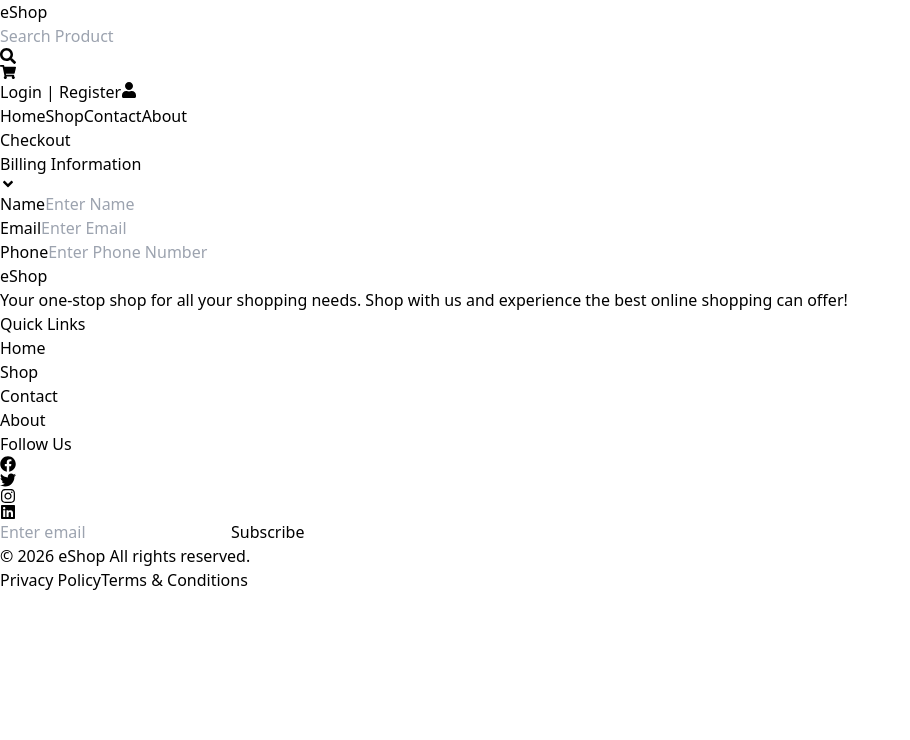
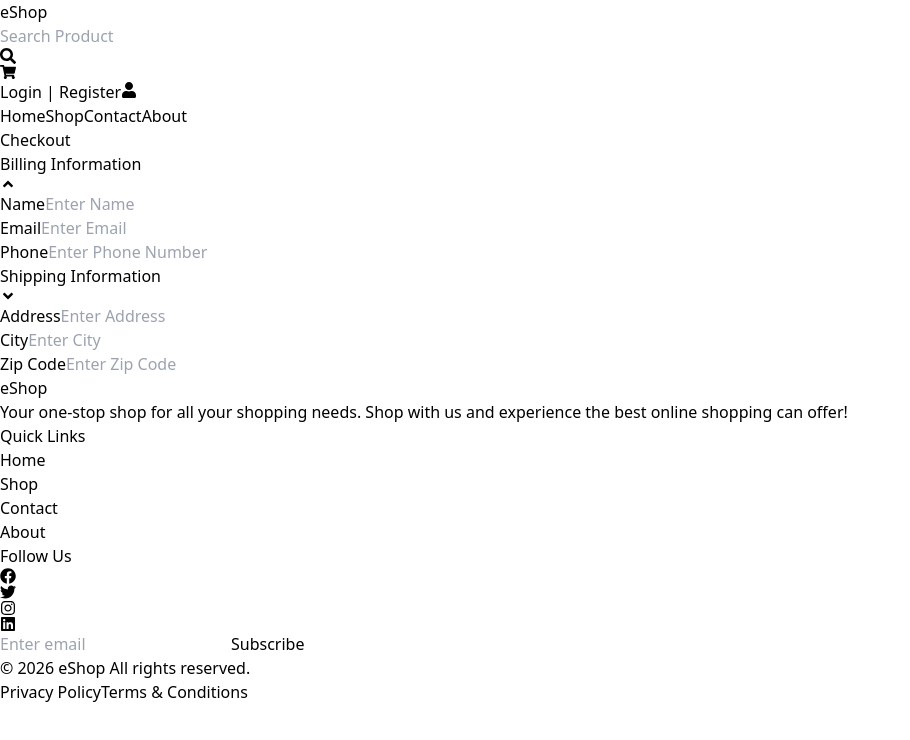
Before and after one commit to wyattraimer/eCommerce, a React (Vite) app: page /checkout in a window 1280 px wide. Shown: the top 740 px of the page, without its empty margins (0-910 px from the left). Built offline with nearby package versions, Linux system fonts and the light colour scheme.

Commit message:
Created shipping info drop down

```diff
--- a/src/pages/Checkout.jsx
+++ b/src/pages/Checkout.jsx
@@ -3,6 +3,7 @@ import { FaAngleDown, FaAngleUp } from "react-icons/fa";
 
 const Checkout = () => {
   const [billingToggle, setBillingToggle] = useState(true);
+  const [shippingToggle, setShippingToggle] = useState(false);
   return (
     <div className="container mx-auto py-8 min-h-96 px-4 md:px-16 lg:px-24">
       <h3 className="text-2xl font-semibold mb-4">Checkout</h3>
@@ -16,7 +17,7 @@ const Checkout = () => {
               <h3 className="text-lg font-semibold mb-2">
                 Billing Information
               </h3>
-              {billingToggle ? <FaAngleDown /> : <FaAngleUp />}
+              {billingToggle ? <FaAngleUp /> : <FaAngleDown />}
             </div>
 
             <div className={`space-y-4 ${billingToggle ? "" : "hidden"}`}>
@@ -29,7 +30,6 @@ const Checkout = () => {
                   className="w-full px-3 py-2 border"
                 />
               </div>
-
               <div>
                 <div>
                   <label className="block text-gray-700">Email</label>
@@ -41,7 +41,6 @@ const Checkout = () => {
                   />
                 </div>
               </div>
-
               <div>
                 <div>
                   <label className="block text-gray-700">Phone</label>
@@ -55,6 +54,53 @@ const Checkout = () => {
               </div>
             </div>
           </div>
+
+          <div className="border p-2 mb-6">
+            <div
+              className="flex items-center justify-between"
+              onClick={() => setShippingToggle(!shippingToggle)}
+            >
+              <h3 className="text-lg font-semibold mb-2">
+                Shipping Information
+              </h3>
+              {shippingToggle ? <FaAngleUp /> : <FaAngleDown />}
+            </div>
+
+            <div className={`space-y-4 ${shippingToggle ? "" : "hidden"}`}>
+              <div>
+                <label className="block text-gray-700">Address</label>
+                <input
+                  type="text"
+                  name="address"
+                  placeholder="Enter Address"
+                  className="w-full px-3 py-2 border"
+                />
+              </div>
+              <div>
+                <div>
+                  <label className="block text-gray-700">City</label>
+                  <input
+                    type="text"
+                    name="city"
+                    placeholder="Enter City"
+                    className="w-full px-3 py-2 border"
+                  />
+                </div>
+              </div>
+              <div>
+                <div>
+                  <label className="block text-gray-700">Zip Code</label>
+                  <input
+                    type="text"
+                    name="zipcode"
+                    placeholder="Enter Zip Code"
+                    className="w-full px-3 py-2 border"
+                  />
+                </div>
+              </div>
+            </div>
+          </div>
+
         </div>
 
         <div className="md:w-1/3 bg-white p-6 rounded-lg shadow-md border"></div>
```
